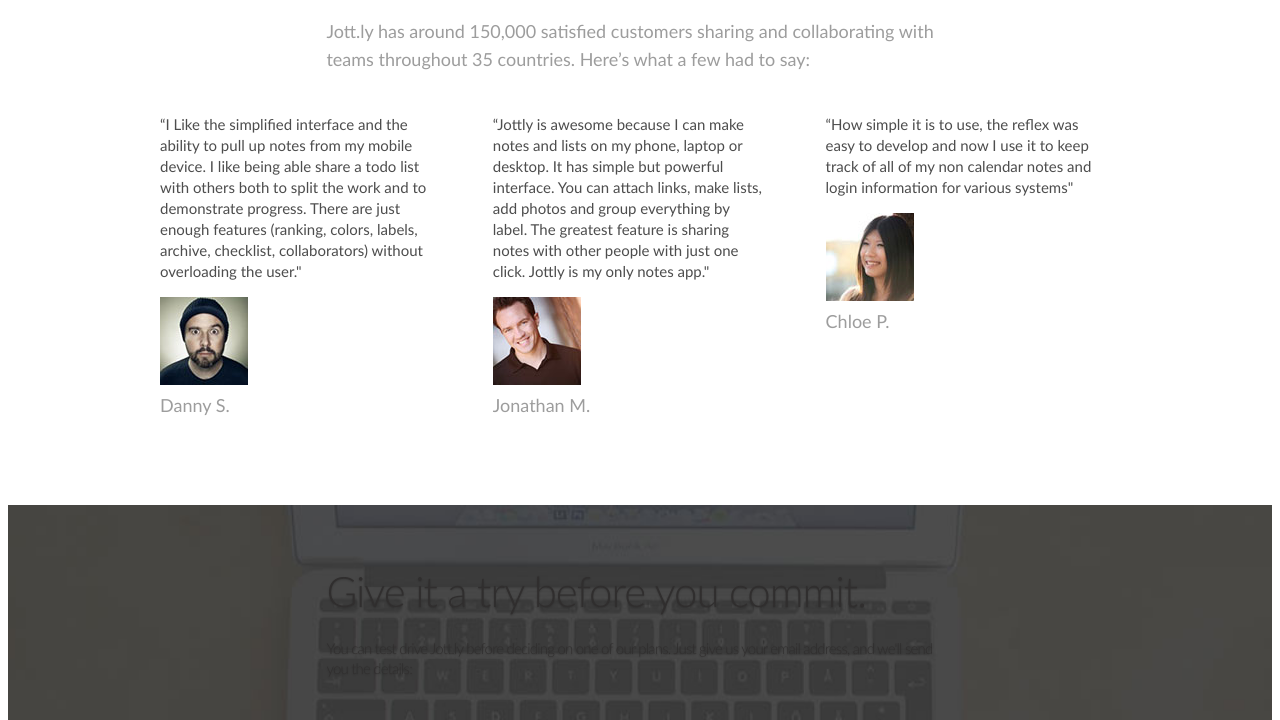
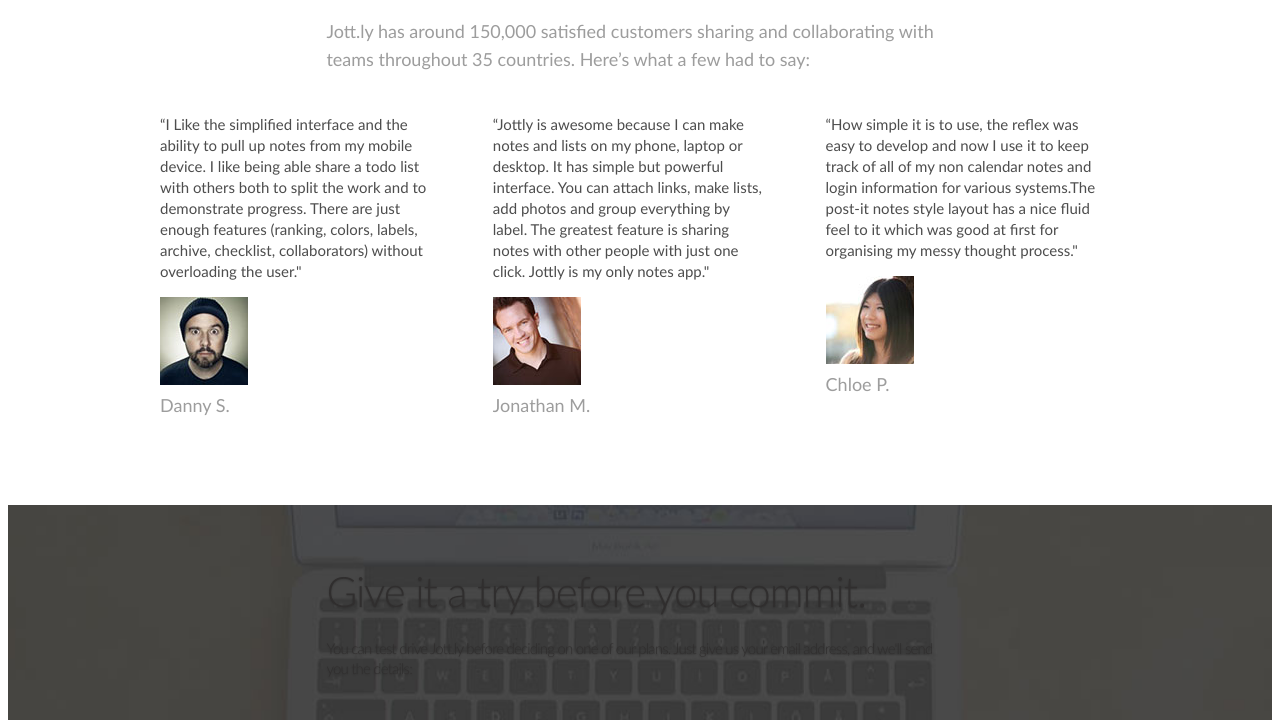
Before and after one commit to udhay1415/Jottly-project, a plain HTML site: page index.html in a window 1280 px wide. Shown: the part 2434-3154 px from the top of the page. Drawn offline with Linux system fonts and the light colour scheme.

Commit message:
Update index.html

```diff
--- a/index.html
+++ b/index.html
@@ -2654,7 +2654,7 @@ while storing content and information to share with others.</p>
         </div>
         <div class="one-third column">
           <blockquote>
-          “How simple it is to use, the reflex was easy to develop and now I use it to keep track of all of my non calendar notes and login information for various systems"
+          “How simple it is to use, the reflex was easy to develop and now I use it to keep track of all of my non calendar notes and login information for various systems.The post-it notes style layout has a nice fluid feel to it which was good at first for organising my messy thought process."
           </blockquote>
           <div class="avatar">
             <img src="Jottly-Images/avatar3.jpg"  />
```
